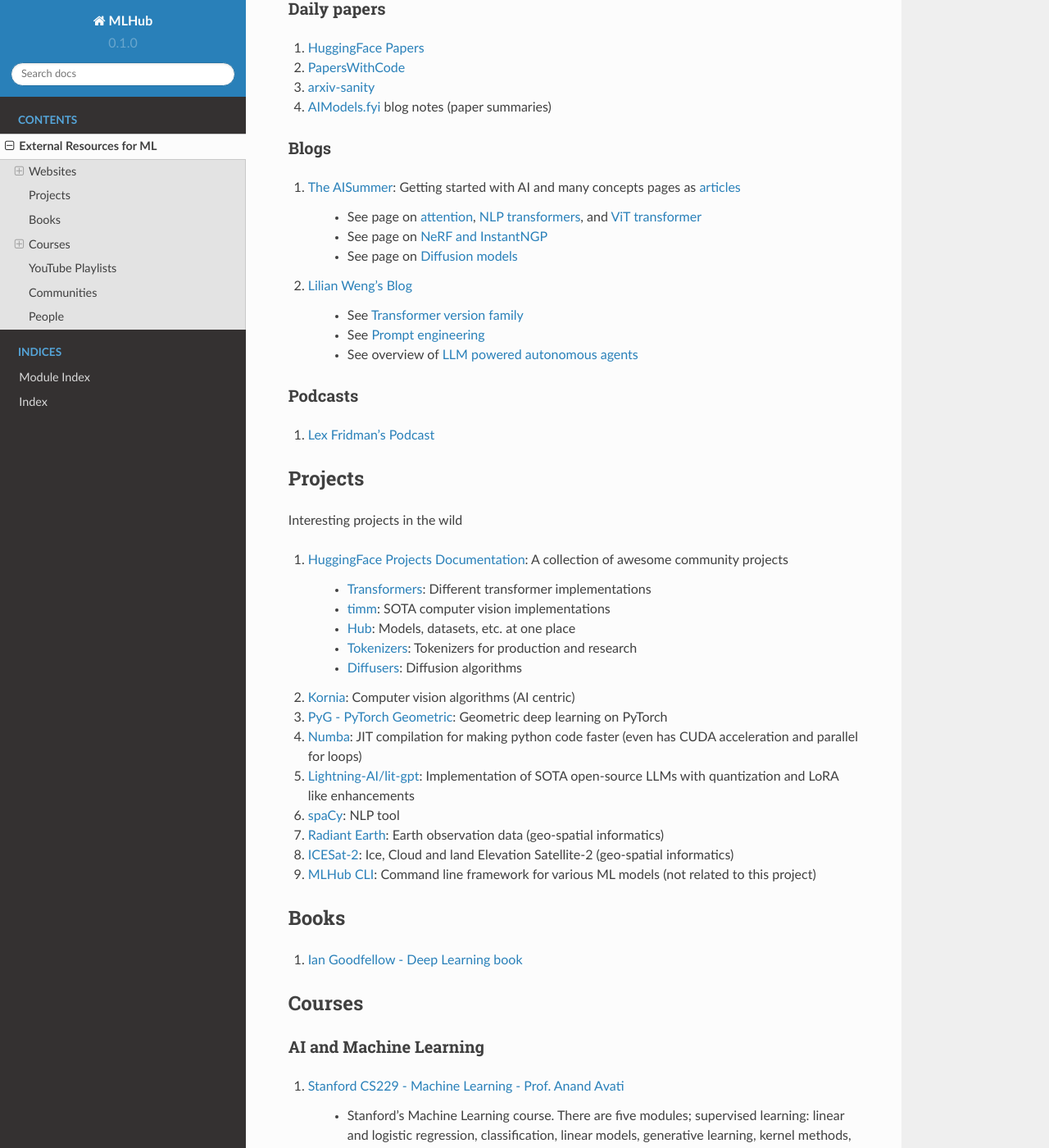
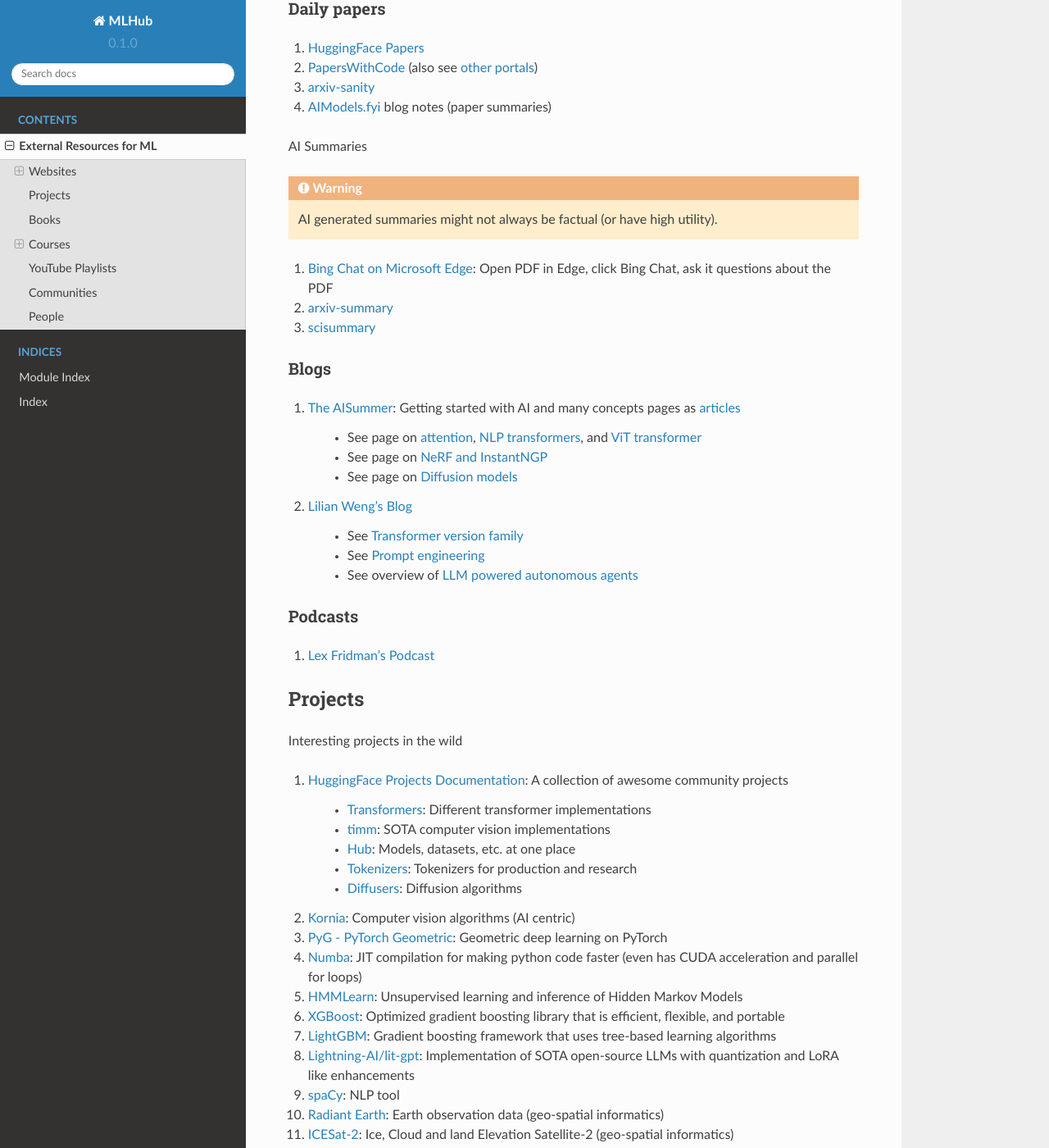
Before and after one commit to TheProjectsGuy/MLHub, a Sphinx documentation site: the page built from docs/resources.rst, in a window 1280 px wide and 1400 px high, scrolled down 735 px. Shown: the whole window at 82% size. Built offline with Sphinx 7.4.7 and the Read the Docs theme 2.0.0, drawn with Linux system fonts in a browser that asks for light colours; some of the changed text lies outside the part shown.

Commit message:
Added more resources

```diff
--- a/docs/index.rst
+++ b/docs/index.rst
@@ -4,7 +4,7 @@
 **Machine Learning Hub**: A python package for my machine learning experiments.
 
 .. warning::
-    This work is for my personal use.
+    This work is for my personal use and experimentation.
     This package is still in (pre-alpha) development. The API may change in the future. Currently, there is no backward guarantee and the project stands unreleased (no release path as of now).
 
 .. toctree::
--- a/docs/resources.rst
+++ b/docs/resources.rst
@@ -13,9 +13,18 @@
 ^^^^^^^^^^^^
 
 #. `HuggingFace Papers <https://huggingface.co/papers>`_
-#. `PapersWithCode <https://paperswithcode.com/>`_
+#. `PapersWithCode <https://paperswithcode.com/>`_ (also see `other portals <https://portal.paperswithcode.com/>`_)
 #. `arxiv-sanity <https://arxiv-sanity-lite.com/>`_
 #. `AIModels.fyi <https://notes.aimodels.fyi/>`_ blog notes (paper summaries)
+
+AI Summaries
+
+.. warning::
+    AI generated summaries might not always be factual (or have high utility).
+
+#. `Bing Chat on Microsoft Edge <https://www.reddit.com/r/bing/s/SOvYIzjMwd>`_: Open PDF in Edge, click Bing Chat, ask it questions about the PDF
+#. `arxiv-summary <https://www.arxiv-summary.com/>`_
+#. `scisummary <https://scisummary.com/>`_
 
 Blogs
 ^^^^^
@@ -53,6 +62,9 @@
 #. `Kornia <https://kornia.readthedocs.io/en/latest/>`_: Computer vision algorithms (AI centric)
 #. `PyG - PyTorch Geometric <https://pyg.org/>`_: Geometric deep learning on PyTorch
 #. `Numba <https://numba.pydata.org/>`_: JIT compilation for making python code faster (even has CUDA acceleration and parallel for loops)
+#. `HMMLearn <https://hmmlearn.readthedocs.io/en/latest/index.html>`_: Unsupervised learning and inference of Hidden Markov Models
+#. `XGBoost <https://xgboost.readthedocs.io/en/stable/>`_: Optimized gradient boosting library that is efficient, flexible, and portable
+#. `LightGBM <https://lightgbm.readthedocs.io/en/latest/index.html>`_: Gradient boosting framework that uses tree-based learning algorithms
 #. `Lightning-AI/lit-gpt <https://github.com/Lightning-AI/lit-gpt>`_: Implementation of SOTA open-source LLMs with quantization and LoRA like enhancements
 #. `spaCy <https://spacy.io/>`_: NLP tool
 #. `Radiant Earth <https://radiant.earth/>`_: Earth observation data (geo-spatial informatics)
```
Also changed, not shown: other parts of docs/resources.rst (+1 -0 lines).
